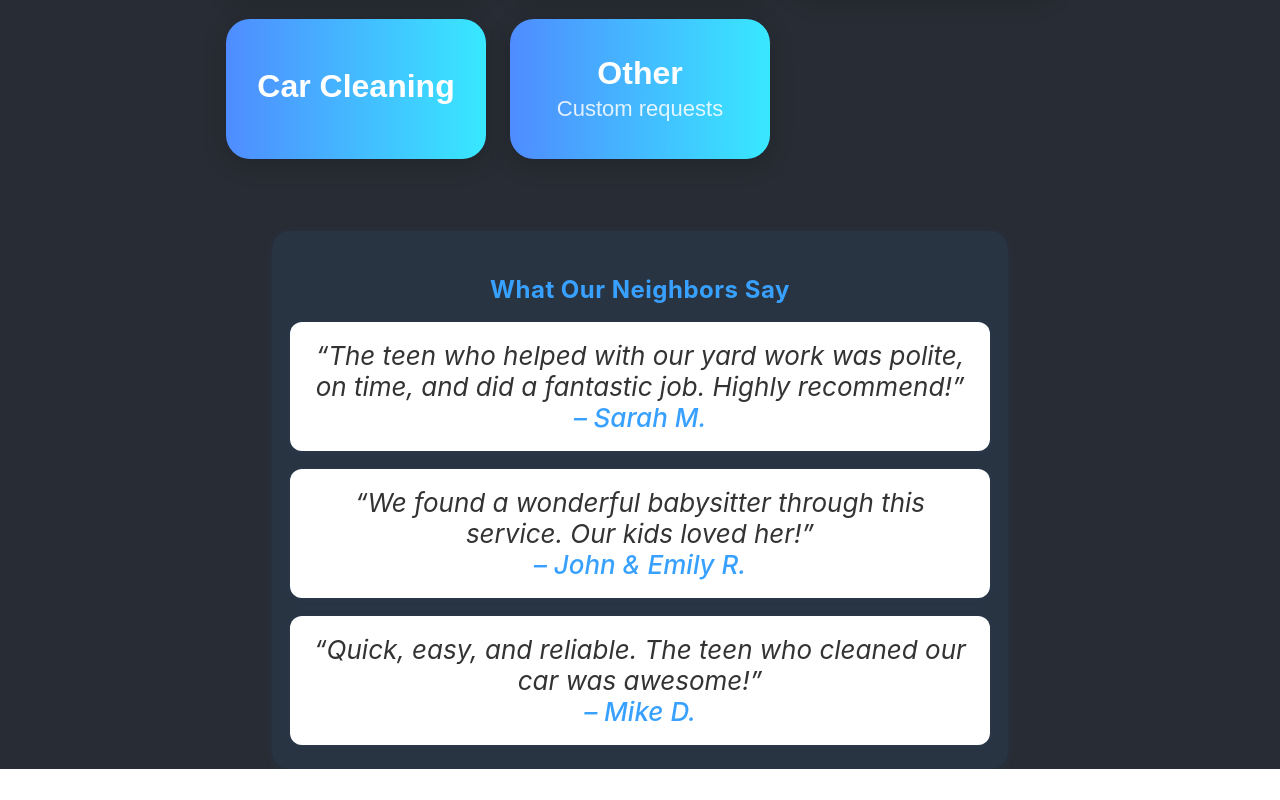
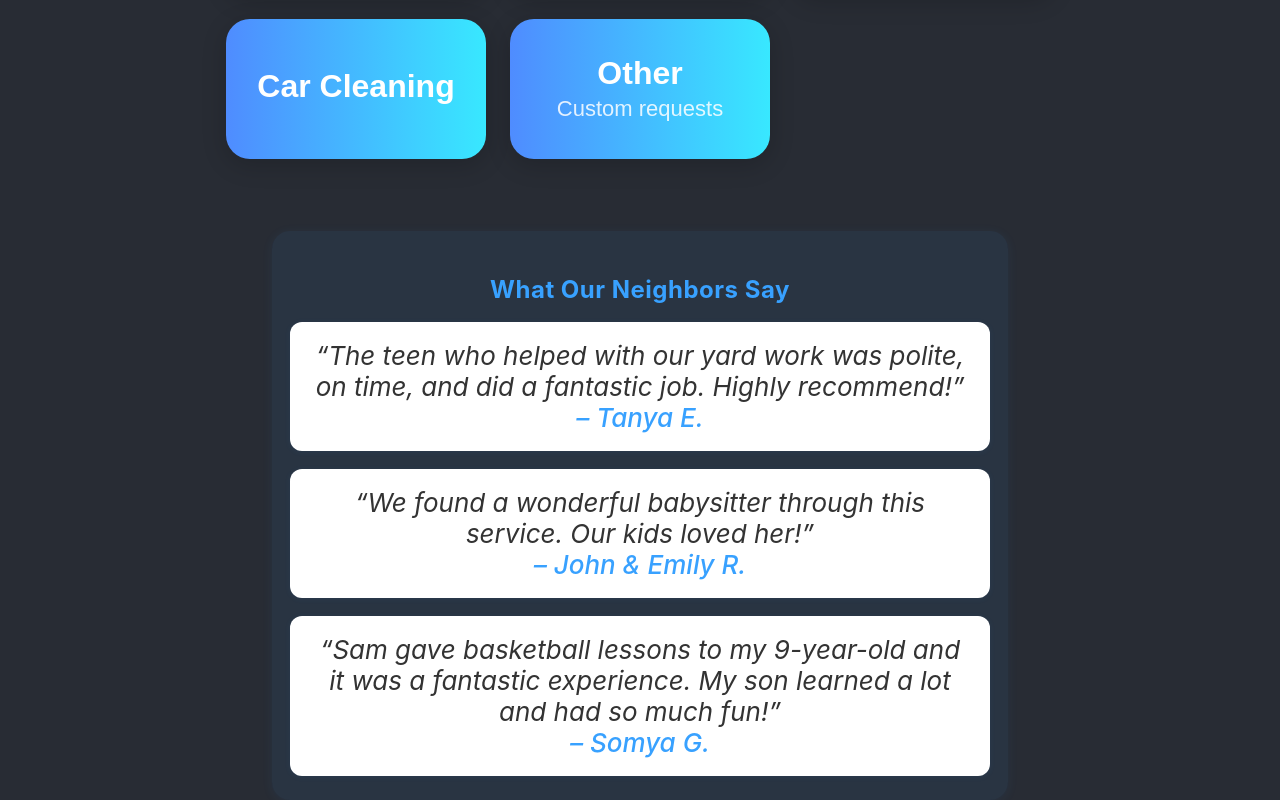
Before and after one commit to ilyaskuratovsky/hire-a-teen, a React (Create React App) app: page / in a window 1280 px wide. Shown: the part 872-1672 px from the top of the page. Before the commit the page ends 1641 px from the top, so only its background shows below. Built offline with nearby package versions, Linux system fonts and the light colour scheme.

Commit message:
testimonials fix

```diff
--- a/src/App.js
+++ b/src/App.js
@@ -612,7 +612,7 @@ function App() {
               did a fantastic job. Highly recommend!”
               <br />
               <span style={{ fontWeight: 500, color: "#38a1ff" }}>
-                – Sarah M.
+                – Tanya E.
               </span>
             </div>
             <div
@@ -642,11 +642,11 @@ function App() {
                 color: "#333",
               }}
             >
-              “Quick, easy, and reliable. The teen who cleaned our car was
-              awesome!”
+              “Sam gave basketball lessons to my 9-year-old and it was a
+              fantastic experience. My son learned a lot and had so much fun!”
               <br />
               <span style={{ fontWeight: 500, color: "#38a1ff" }}>
-                – Mike D.
+                – Somya G.
               </span>
             </div>
           </div>
```
